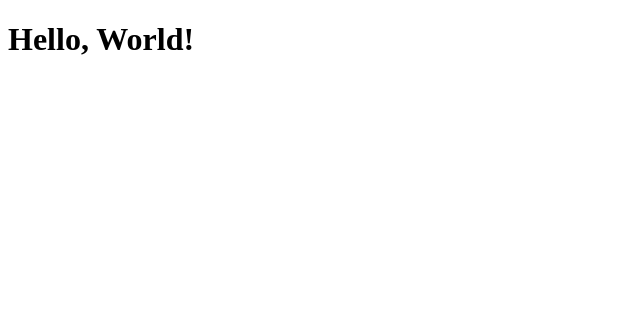
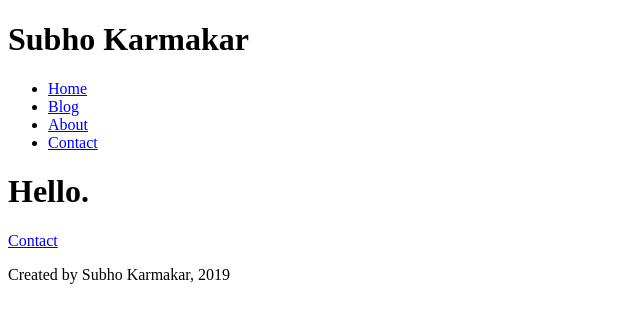
Before and after one commit to meSubhoKarma/gatsby-react-graphql-advance, a Gatsby site: page / in a window 1280 px wide. Shown: the whole page, without its empty margins (0-640 px from the left). Built offline with nearby package versions, Linux system fonts and the light colour scheme; Gatsby itself is replaced by a stand-in of ours.

Commit message:
Basic static site built

```diff
--- /dev/null
+++ b/src/components/Footer.js
@@ -0,0 +1,9 @@
+import React from "react";
+
+export default function Footer() {
+  return (
+    <div>
+      <p>Created by Subho Karmakar, 2019</p>
+    </div>
+  );
+}
--- /dev/null
+++ b/src/components/Header.js
@@ -0,0 +1,24 @@
+import React from "react";
+import { Link } from "gatsby";
+
+export default function Header() {
+  return (
+    <div>
+      <h1>Subho Karmakar</h1>
+      <ul>
+        <li>
+          <Link to="/">Home</Link>
+        </li>
+        <li>
+          <Link to="/blog">Blog</Link>
+        </li>
+        <li>
+          <Link to="/about">About</Link>
+        </li>
+        <li>
+          <Link to="/contact">Contact</Link>
+        </li>
+      </ul>
+    </div>
+  );
+}
--- /dev/null
+++ b/src/components/Layout.js
@@ -0,0 +1,14 @@
+import React from "react";
+
+import Header from "./Header";
+import Footer from "./Footer";
+
+export default function Layout(props) {
+  return (
+    <div>
+      <Header />
+      {props.children}
+      <Footer />
+    </div>
+  );
+}
--- a/src/pages/index.js
+++ b/src/pages/index.js
@@ -1,11 +1,15 @@
 import React from "react";
+import { Link } from "gatsby";
 
-const index = () => {
+import Layout from "../components/Layout";
+
+export default function index() {
   return (
-    <div>
-      <h1>Hello, World!</h1>
-    </div>
+    <Layout>
+      <h1>Hello.</h1>
+      <p>
+        <Link to="/contact">Contact</Link>
+      </p>
+    </Layout>
   );
-};
-
-export default index;
+}
```
Also changed, not shown: src/pages/about.js (added, +7 -0 lines), src/pages/blog.js (added, +7 -0 lines), src/pages/contact.js (added, +7 -0 lines).
